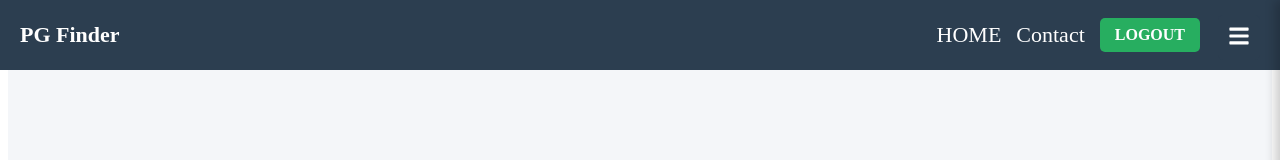
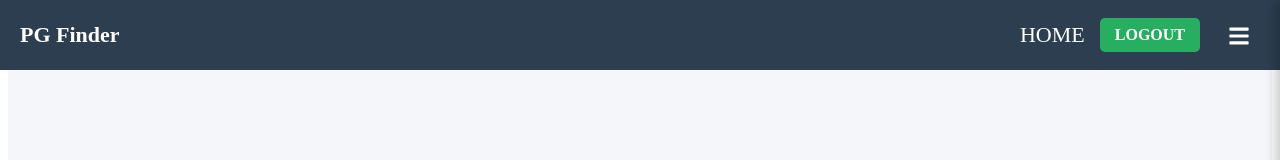
Before and after one commit to Ganvitanjali/PG-Finder, a React (Vite) app in the folder PGfinder/PGfinder/: page /pglayout in a window 1280 px wide. Shown: the top 160 px of the page. Built offline with nearby package versions, Linux system fonts and the light colour scheme.

Commit message:
PGNavbar.jsx

```diff
--- a/PGfinder/PGfinder/src/Componets/layouts/PGNavbar.jsx
+++ b/PGfinder/PGfinder/src/Componets/layouts/PGNavbar.jsx
@@ -30,8 +30,7 @@ const PGNavbar = () => {
         {/* 🔹 Favorites Link */}
         <Link to="/" style={iconStyle}>HOME</Link>
 
-        {/* 🔹 Notifications Link */}
-        <Link to="/pglayout/contactpage" style={iconStyle}>Contact</Link>
+
 
         {/* 🔹 Signup Button Only (Login Removed) */}
         <Link to="/logout" style={signupButtonStyle}>LOGOUT</Link>
```
